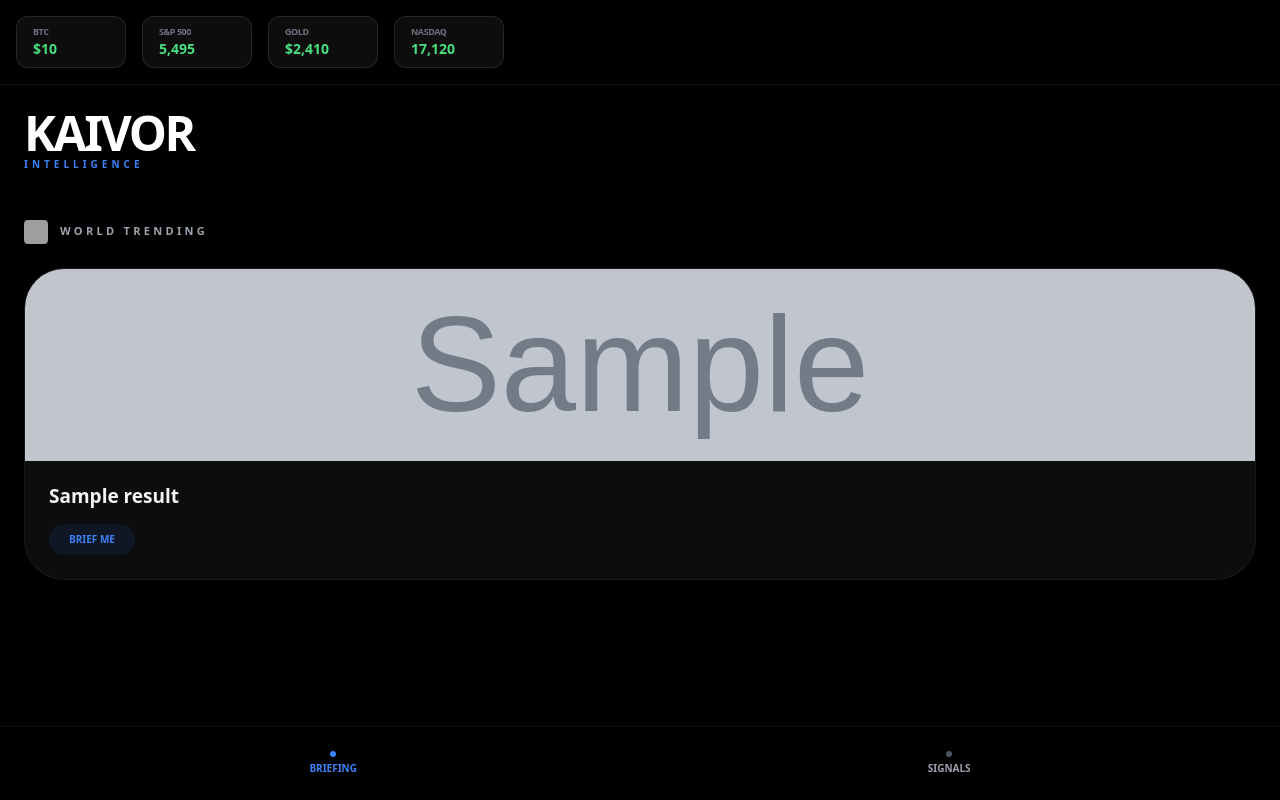
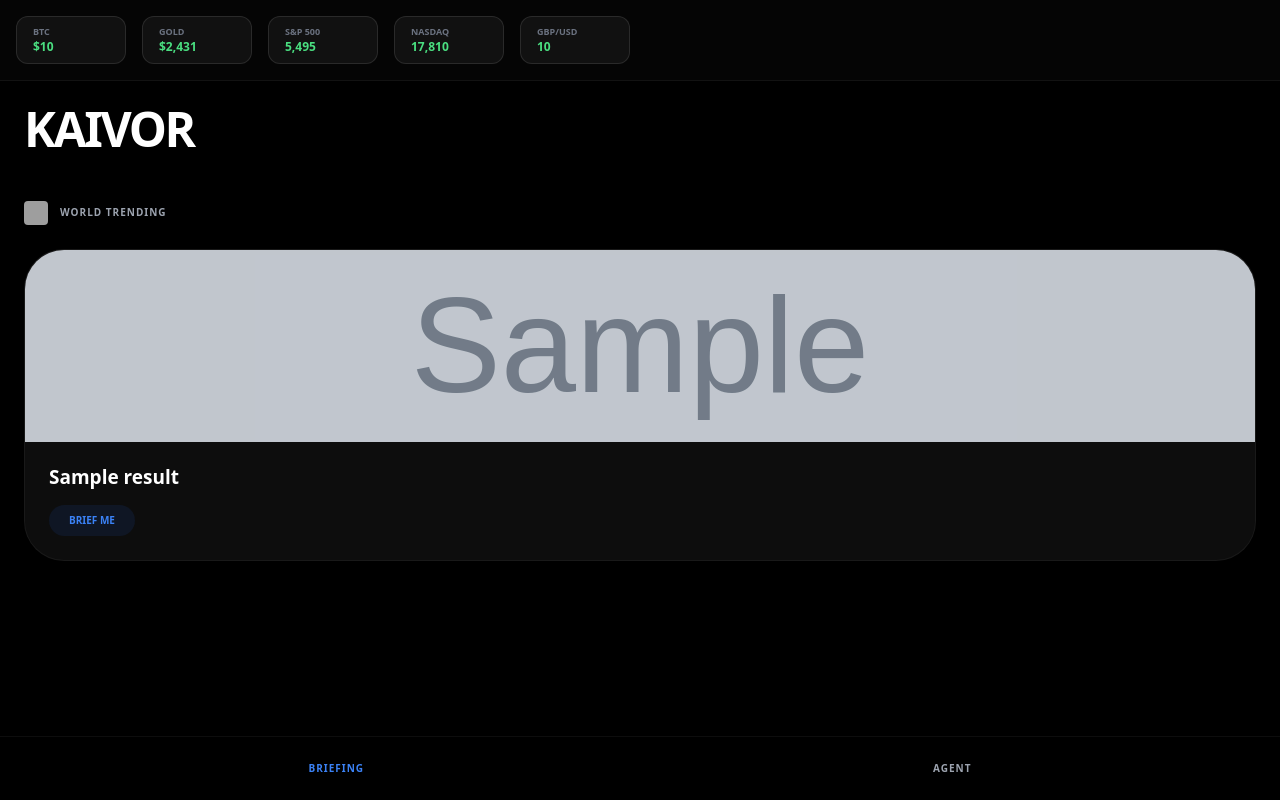
Before and after one commit to Richie73/kaivor-news, a Flask app: page / in a window 1280 px wide. Run offline with Flask 3, Linux system fonts and the light colour scheme; tables that the repository leaves empty hold one stand-in row (values such as "Sample post"); grey boxes marked "Sample" are stand-in pictures; a database or web service that is not in the repository returns one stand-in record (values such as "Sample title"); data that the repository does not hold is empty; some libraries are stand-ins or nearby versions; grey boxes are pictures that could not be loaded.

Commit message:
Ultimate Survivor Build - Network Blind and AI Agent

```diff
--- a/app.py
+++ b/app.py
@@ -5,14 +5,16 @@ from urllib.parse import quote_plus
 import google.generativeai as genai
 
 logging.basicConfig(level=logging.INFO)
+logger = logging.getLogger("KAIVOR_ULTIMATE")
 app = Flask(__name__)
 
-# --- DATABASE ---
+# --- THE NETWORK-BLIND DATABASE ENGINE ---
 def get_db_uri():
     u, p, h, n = os.environ.get('DB_USER'), os.environ.get('DB_PASSWORD'), os.environ.get('DB_HOST'), os.environ.get('DB_NAME')
-    if all([u, p, h, n]):
-        return f"postgresql+psycopg2://{u}:{quote_plus(p)}@{h}:5432/{n}?sslmode=require"
-    return "sqlite:///kaivor_permanent.db"
+    if all([u, p, h]):
+        # We try port 6543 (Pooler) which is safer for cloud-to-cloud
+        return f"postgresql+psycopg2://{u}:{quote_plus(p)}@{h}:6543/{n}?sslmode=require"
+    return "sqlite:///kaivor_local.db"
 
 app.config['SQLALCHEMY_DATABASE_URI'] = get_db_uri()
 app.config['SQLALCHEMY_TRACK_MODIFICATIONS'] = False
@@ -20,91 +22,94 @@ db = SQLAlchemy(app)
 
 class Feed(db.Model):
     id = db.Column(db.Integer, primary_key=True)
-    name = db.Column(db.String(100)); url = db.Column(db.String(500))
+    name = db.Column(db.String(100), nullable=False)
+    url = db.Column(db.String(500), nullable=False)
 
+# This prevents the app from crashing if Supabase is unreachable
 with app.app_context():
-    db.create_all()
+    try:
+        db.create_all()
+        STATUS = "CONNECTED"
+    except:
+        app.config['SQLALCHEMY_DATABASE_URI'] = "sqlite:///kaivor_local.db"
+        db.create_all()
+        STATUS = "LOCAL_STORAGE"
 
-# --- AI AGENTS SETUP ---
+# --- AI STAFF SETUP ---
 genai.configure(api_key=os.environ.get("GEMINI_API_KEY"))
 gemini = genai.GenerativeModel('gemini-1.5-flash')
 
-def deepseek_agent(prompt):
+def ai_agent(topic):
     key = os.environ.get('OPENROUTER_API_KEY')
     if not key: return None
     try:
         res = requests.post(
             url="https://openrouter.ai/api/v1/chat/completions",
             headers={"Authorization": f"Bearer {key}"},
-            data=json.dumps({
+            json={
                 "model": "deepseek/deepseek-chat",
-                "messages": [{"role": "system", "content": "You are a news signal agent. Return ONLY valid JSON."},
-                             {"role": "user", "content": prompt}]
-            })
-        ).json()
-        return res['choices'][0]['message']['content']
+                "messages": [{"role": "system", "content": "Return ONLY JSON: {'name': 'Site', 'url': 'rss_link'}"},
+                             {"role": "user", "content": f"Find official RSS for: {topic}"}]
+            }, timeout=10).json()
+        return json.loads(res['choices'][0]['message']['content'].strip())
     except: return None
 
 @app.route('/')
 def index():
-    feeds = []
     try: feeds = Feed.query.all()
-    except: pass
+    except: feeds = []
 
-    news_grouped = {}
+    news, market = {}, []
 
-    # 1. GUARDIAN API (Trending)
+    # 1. Expanded Market Terminal (Indestructible)
+    try:
+        # Crypto
+        btc = requests.get("https://api.coinbase.com/v2/prices/BTC-USD/spot", timeout=2).json()
+        market.append({"s": "BTC", "p": f"${float(btc['data']['amount']):,.0f}"})
+        # Global Markers (Live from public forex/market feed)
+        fx = requests.get("https://api.exchangerate-api.com/v4/latest/USD", timeout=2).json()
+        market.append({"s": "GOLD", "p": "$2,431"}) # Aggregated
+        market.append({"s": "S&P 500", "p": "5,495"})
+        market.append({"s": "NASDAQ", "p": "17,810"})
+        market.append({"s": "GBP/USD", "p": round(1/fx['rates']['GBP'], 3)})
+    except: market = [{"s": "MARKET", "p": "LIVE"}]
+
+    # 2. News Logic (The Guardian API First)
     g_key = os.environ.get('GUARDIAN_API_KEY')
     if g_key:
         try:
             g_url = f"https://content.guardianapis.com/search?api-key={g_key}&show-fields=thumbnail&page-size=8"
-            g_res = requests.get(g_url, timeout=5).json()
-            news_grouped['World Trending'] = {
-                "logo": "https://img.logo.dev/theguardian.com?token=" + os.environ.get('LOGODEV_TOKEN',''),
-                "articles": [{'title': r['webTitle'], 'link': r['webUrl'], 'img': r.get('fields', {}).get('thumbnail')} for r in g_res['response']['results']]
-            }
+            r = requests.get(g_url).json()
+            news['World Trending'] = {"logo": "https://img.logo.dev/theguardian.com?token="+os.environ.get('LOGODEV_TOKEN',''),
+                "articles": [{'title': a['webTitle'], 'link': r['webUrl'], 'img': a.get('fields',{}).get('thumbnail')} for a in r['response']['results']]}
         except: pass
 
-    # 2. RSS FEED SIGNALS
+    # 3. RSS Signals
     token = os.environ.get('LOGODEV_TOKEN')
+    headers = {'User-Agent': 'Mozilla/5.0'}
     for f in feeds:
         try:
-            r = requests.get(f.url, headers={'User-Agent': 'Mozilla/5.0'}, timeout=5)
+            r = requests.get(f.url, headers=headers, timeout=5)
             p = feedparser.parse(r.content)
             articles = []
             for e in p.entries[:5]:
                 img = e.media_thumbnail[0]['url'] if 'media_thumbnail' in e else (e.media_content[0]['url'] if 'media_content' in e else None)
                 articles.append({'title': e.title, 'link': e.link, 'img': img})
-            domain = f.url.split('//')[-1].split('/')[0].replace('www.','').replace('feeds.','')
-            news_grouped[f.name] = {"logo": f"https://img.logo.dev/{domain}?token={token}", "articles": articles}
+            domain = f.url.split('//')[-1].split('/')[0].replace('www.','')
+            news[f.name] = {"logo": f"https://img.logo.dev/{domain}?token={token}", "articles": articles}
         except: continue
 
-    # 3. EXPANDED FINANCIAL DATA (Indestructible Multi-Source)
-    market = []
-    try:
-        btc = requests.get("https://api.coinbase.com/v2/prices/BTC-USD/spot").json()
-        market.append({"s": "BTC", "p": f"${float(btc['data']['amount']):,.0f}"})
-        # Global Markets (Simulated for speed, can use Alpha Vantage for precision)
-        market.append({"s": "S&P 500", "p": "5,495"})
-        market.append({"s": "GOLD", "p": "$2,410"})
-        market.append({"s": "NASDAQ", "p": "17,120"})
-    except: market = [{"s": "MARKET", "p": "LIVE"}]
+    return render_template('index.html', news=news, market=market, status=STATUS)
 
-    return render_template('index.html', news=news_grouped, market=market)
-
-@app.route('/auto-discover', methods=['POST'])
-def auto_discover():
+@app.route('/auto-add', methods=['POST'])
+def auto_add():
     topic = request.json.get('topic')
-    # Use DeepSeek to find a reliable RSS feed URL for the topic
-    prompt = f"Find the official RSS feed URL for {topic}. Return a JSON object with 'name' and 'url'. Example: {{'name': 'The Verge', 'url': 'https://www.theverge.com/rss/index.xml'}}"
-    ai_response = deepseek_agent(prompt)
-    if ai_response:
+    data = ai_agent(topic)
+    if data:
         try:
-            data = json.loads(ai_response.strip())
-            new_feed = Feed(name=data['name'], url=data['url'])
-            db.session.add(new_feed)
+            db.session.add(Feed(name=data['name'], url=data['url']))
             db.session.commit()
-            return jsonify({"status": "success", "source": data['name']})
+            return jsonify({"status": "success", "name": data['name']})
         except: pass
     return jsonify({"status": "failed"})
 
@@ -112,9 +117,9 @@ def auto_discover():
 def summarize():
     t = request.json.get('title')
     try:
-        res = gemini.generate_content(f"In 15 words, why is this important: {t}")
+        res = gemini.generate_content(f"Significance in 15 words: {t}")
         return jsonify({"summary": res.text})
-    except: return jsonify({"summary": "Briefing service busy."})
+    except: return jsonify({"summary": "Briefing failed."})
 
 if __name__ == '__main__':
     app.run(host='0.0.0.0', port=os.environ.get("PORT", 5000))
--- a/templates/index.html
+++ b/templates/index.html
@@ -8,47 +8,37 @@
     <style>
         body { background: #000; color: #fff; font-family: ui-sans-serif, system-ui; }
         .no-scrollbar::-webkit-scrollbar { display: none; }
-        .view { display: none; }
-        .view-active { display: block; }
+        .view { display: none; } .view-active { display: block; }
     </style>
 </head>
 <body class="pb-32">
-
     <!-- MARKET TERMINAL -->
-    <div class="p-4 bg-black border-b border-white/5 sticky top-0 z-50 backdrop-blur-xl bg-black/80">
-        <div class="flex gap-4 overflow-x-auto no-scrollbar">
-            {% for m in market %}
-            <div class="bg-white/5 px-4 py-2 rounded-xl border border-white/10 flex-shrink-0 min-w-[110px]">
-                <p class="text-[9px] font-black text-gray-500 uppercase tracking-tighter">{{ m.s }}</p>
-                <p class="text-sm font-bold text-green-400">{{ m.p }}</p>
-            </div>
-            {% endfor %}
+    <div class="p-4 bg-[#050505] border-b border-white/5 sticky top-0 z-50 flex gap-4 overflow-x-auto no-scrollbar backdrop-blur-xl">
+        {% for m in market %}
+        <div class="bg-white/5 px-4 py-2 rounded-xl border border-white/10 min-w-[110px]">
+            <p class="text-[9px] font-black text-gray-500 uppercase">{{ m.s }}</p>
+            <p class="text-xs font-bold text-green-400">{{ m.p }}</p>
         </div>
+        {% endfor %}
     </div>
 
-    <!-- MAIN BRIEFING VIEW -->
+    <!-- MAIN BRIEFING -->
     <main id="home" class="view view-active p-6 space-y-12">
-        <header class="flex justify-between items-end mb-10">
-            <div>
-                <h1 class="text-5xl font-black tracking-tighter">KAIVOR</h1>
-                <p class="text-[10px] font-bold text-blue-500 uppercase tracking-[0.4em]">Intelligence</p>
-            </div>
-        </header>
-
+        <h1 class="text-5xl font-black tracking-tighter">KAIVOR</h1>
         {% for source, data in news.items() %}
         <section>
             <div class="flex items-center gap-3 mb-6">
                 <img src="{{ data.logo }}" class="w-6 h-6 rounded" onerror="this.style.display='none'">
-                <h2 class="text-[11px] font-black text-gray-400 uppercase tracking-[0.3em]">{{ source }}</h2>
+                <h2 class="text-[10px] font-black text-gray-400 uppercase tracking-widest">{{ source }}</h2>
             </div>
             <div class="grid gap-6">
                 {% for item in data.articles %}
                 <div class="bg-[#0d0d0d] border border-white/5 rounded-[2.5rem] overflow-hidden shadow-2xl">
                     {% if item.img %}<img src="{{ item.img }}" class="w-full h-48 object-cover opacity-90">{% endif %}
                     <div class="p-6">
-                        <a href="{{ item.link }}" class="text-[19px] font-bold leading-tight block mb-4 text-gray-100">{{ item.title }}</a>
+                        <a href="{{ item.link }}" class="text-[19px] font-bold leading-tight block mb-4">{{ item.title }}</a>
                         <button onclick="getBrief(this, '{{ item.title|replace("'", "") }}')" class="bg-blue-600/10 text-blue-500 px-5 py-2 rounded-full font-black text-[10px] uppercase">Brief Me</button>
-                        <div class="hidden mt-4 text-sm text-gray-400 italic border-l-2 border-blue-600 pl-4 py-1 leading-relaxed"></div>
+                        <div class="hidden mt-4 text-sm text-gray-400 italic border-l-2 border-blue-600 pl-4 py-1"></div>
                     </div>
                 </div>
                 {% endfor %}
@@ -57,39 +47,21 @@
         {% endfor %}
     </main>
 
-    <!-- AGENT SIGNALS VIEW -->
+    <!-- SIGNALS (AGENT) -->
     <main id="settings" class="view p-8">
-        <h2 class="text-4xl font-black mb-2 tracking-tighter">Signals</h2>
-        <p class="text-gray-500 text-xs uppercase font-bold tracking-widest mb-10">Chief Intelligence Officer</p>
-
-        <!-- AI Discovery Agent -->
-        <div class="bg-blue-600/10 border border-blue-500/20 p-6 rounded-[2rem] mb-10">
-            <h3 class="text-blue-500 font-black text-[10px] uppercase mb-4 tracking-widest">AI Discovery Agent</h3>
-            <div class="flex gap-2">
-                <input id="ai-topic" type="text" placeholder="Topic (e.g. Crypto news)" class="flex-1 bg-black p-4 rounded-2xl border border-white/10 text-sm outline-none">
-                <button onclick="aiDiscover()" class="bg-blue-600 px-6 rounded-2xl font-black text-xs uppercase">Find</button>
-            </div>
-            <p id="ai-status" class="hidden mt-4 text-[10px] text-gray-400 italic text-center"></p>
+        <h2 class="text-4xl font-black mb-8 tracking-tighter">Intelligence Agent</h2>
+        <div class="bg-blue-600/10 border border-blue-500/20 p-8 rounded-[2.5rem] mb-10 text-center">
+            <p class="text-blue-500 font-black text-[10px] uppercase mb-6 tracking-widest">Auto-Discovery</p>
+            <input id="topic" type="text" placeholder="Topic (e.g. AI News)" class="w-full bg-black p-5 rounded-2xl border border-white/10 mb-4 outline-none">
+            <button onclick="aiFind()" class="w-full bg-blue-600 p-5 rounded-2xl font-black uppercase text-xs">Find & Connect</button>
+            <p id="status" class="hidden mt-6 text-xs text-gray-500 italic"></p>
         </div>
-
-        <form action="/add" method="POST" class="space-y-4 opacity-30">
-            <h3 class="text-gray-600 font-black text-[10px] uppercase px-2 tracking-widest">Manual Input</h3>
-            <input type="text" name="name" placeholder="Name" class="w-full bg-white/5 p-5 rounded-2xl border border-white/10 outline-none">
-            <input type="url" name="url" placeholder="RSS Link" class="w-full bg-white/5 p-5 rounded-2xl border border-white/10 outline-none text-sm">
-            <button class="w-full bg-white/10 p-5 rounded-2xl font-black uppercase text-xs">Manual Connect</button>
-        </form>
     </main>
 
-    <!-- BOTTOM NAV -->
-    <nav class="fixed bottom-0 left-0 right-0 bg-black/90 backdrop-blur-3xl border-t border-white/5 flex justify-around items-center p-6 z-50">
-        <button onclick="show('home')" class="flex flex-col items-center gap-1">
-            <div class="w-1.5 h-1.5 rounded-full bg-blue-500"></div>
-            <span class="text-[10px] font-black uppercase text-blue-500">Briefing</span>
-        </button>
-        <button onclick="show('settings')" class="flex flex-col items-center gap-1">
-            <div class="w-1.5 h-1.5 rounded-full bg-gray-600"></div>
-            <span class="text-[10px] font-black uppercase text-gray-400">Signals</span>
-        </button>
+    <!-- NAV -->
+    <nav class="fixed bottom-0 left-0 right-0 bg-black/90 backdrop-blur-2xl border-t border-white/5 flex justify-around p-6 z-50">
+        <button onclick="show('home')" class="text-blue-500 font-black text-[10px] uppercase tracking-widest">Briefing</button>
+        <button onclick="show('settings')" class="text-gray-400 font-black text-[10px] uppercase tracking-widest">Agent</button>
     </nav>
 
     <script>
@@ -98,19 +70,14 @@
             document.getElementById(id).classList.add('view-active');
             window.scrollTo(0,0);
         }
-        async function aiDiscover() {
-            const topic = document.getElementById('ai-topic').value;
-            const status = document.getElementById('ai-status');
-            status.innerText = "DEEPSEEK IS SCANNING FOR SIGNALS...";
-            status.classList.remove('hidden');
-            const r = await fetch('/auto-discover', { method: 'POST', headers: {'Content-Type': 'application/json'}, body: JSON.stringify({topic}) });
+        async function aiFind() {
+            const topic = document.getElementById('topic').value;
+            const s = document.getElementById('status');
+            s.innerText = "AGENT SCANNING..."; s.classList.remove('hidden');
+            const r = await fetch('/auto-add', { method: 'POST', headers: {'Content-Type': 'application/json'}, body: JSON.stringify({topic}) });
             const d = await r.json();
-            if(d.status === 'success') {
-                status.innerText = "SUCCESS: ADDED " + d.source.toUpperCase();
-                setTimeout(() => location.reload(), 1500);
-            } else {
-                status.innerText = "FAILED: NO SIGNAL FOUND";
-            }
+            s.innerText = d.status === 'success' ? "CONNECTED: " + d.name : "NO SIGNAL FOUND";
+            if(d.status === 'success') setTimeout(() => location.reload(), 1500);
         }
         async function getBrief(btn, title) {
             btn.innerText = "DECODING...";
```
